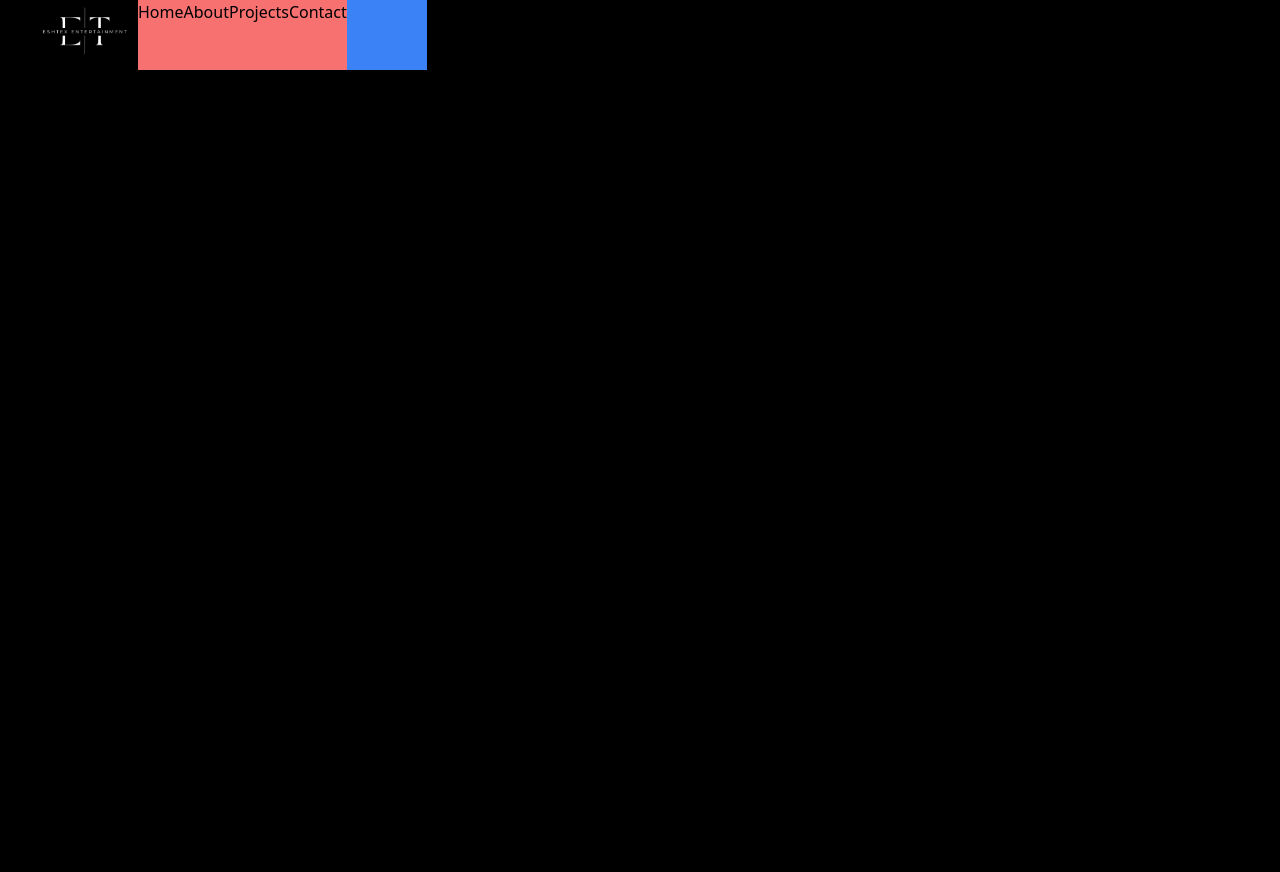
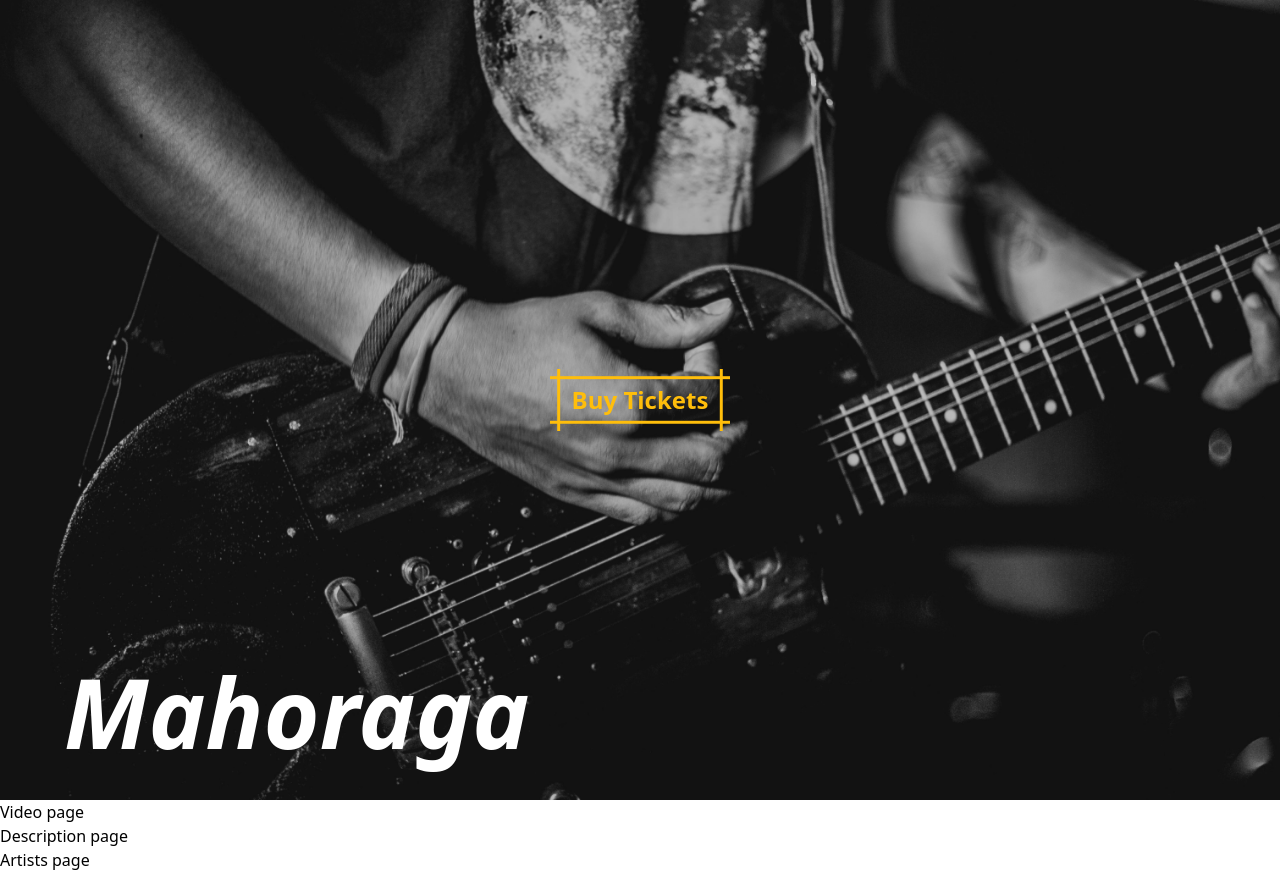
Before and after one commit to DasunMadawa/Eshtex-Entertainment, a Next.js app: page /event in a window 1280 px wide. Before the commit this address had no page. Before the commit the page ends 800 px from the top, so only its background shows below. Built offline with nearby package versions, Linux system fonts and the light colour scheme.

Commit message:
feat: cover component

```diff
--- /dev/null
+++ b/app/event/page.tsx
@@ -0,0 +1,16 @@
+import Artists from '@/components/event/Artists'
+import Descritpion from '@/components/event/Descritpion'
+import Cover from '@/components/event/Cover'
+import Video from '@/components/event/Video'
+import React from 'react'
+
+export default function event() {
+  return (
+    <div className='bg-white overflow-x-hidden'>
+      <Cover/>
+      <Video/>
+      <Descritpion/>
+      <Artists/>
+    </div>
+  )
+}
--- a/app/globals.css
+++ b/app/globals.css
@@ -23,3 +23,38 @@ body {
 html {
   scroll-behavior: smooth;
 }
+
+.button-89 {
+  --b: 3px;   /* border thickness */
+  --s: .45em; /* size of the corner */
+  --color: #FFBE0B;
+
+  padding: calc(.5em + var(--s)) calc(.9em + var(--s));
+  color: var(--color);
+  --_p: var(--s);
+  background:
+    conic-gradient(from 90deg at var(--b) var(--b),#0000 90deg,var(--color) 0)
+    var(--_p) var(--_p)/calc(100% - var(--b) - 2*var(--_p)) calc(100% - var(--b) - 2*var(--_p));
+  transition: .3s linear, color 0s, background-color 0s;
+  outline: var(--b) solid #0000;
+  outline-offset: .6em;
+  font-size: 16px;
+
+  border: 0;
+
+  user-select: none;
+  -webkit-user-select: none;
+  touch-action: manipulation;
+}
+
+.button-89:hover,
+.button-89:focus-visible{
+  --_p: 0px;
+  outline-color: var(--color);
+  outline-offset: .05em;
+}
+
+.button-89:active {
+  background: var(--color);
+  color: #fff;
+}
--- /dev/null
+++ b/components/event/Artists.tsx
@@ -0,0 +1,9 @@
+import React from 'react'
+
+export default function Artists() {
+  return (
+    <div>
+        <h1>Artists page</h1>
+    </div>
+  )
+}
--- /dev/null
+++ b/components/event/Cover.tsx
@@ -0,0 +1,24 @@
+import React from 'react'
+
+import coverImg from '../../public/event-home-bg.png'
+import Image from 'next/image'
+
+export default function Cover() {
+    return (
+        <div
+            className='w-screen h-svh max-h-svh bg-cover bg-center relative'
+            style={{ backgroundImage: 'url("/event-home-bg.png")' }}
+        >
+            {/* buy ticket button */}
+            <div className='w-full h-full flex items-center justify-center'>
+                {/* <button>Buy Ticket</button> */}
+                <button className="button-89" role="button">
+                    <span className=' text-2xl font-bold'>Buy Tickets</span>
+                </button>
+            </div>
+
+            {/* event title */}
+            <h1 className='absolute left-16 bottom-10 text-white text-8xl font-bold italic'>Mahoraga</h1>
+        </div>
+    )
+}
--- /dev/null
+++ b/components/event/Descritpion.tsx
@@ -0,0 +1,9 @@
+import React from 'react'
+
+export default function Descritpion() {
+  return (
+    <div>
+        <h1>Description page</h1>
+    </div>
+  )
+}
--- /dev/null
+++ b/components/event/Video.tsx
@@ -0,0 +1,9 @@
+import React from 'react'
+
+export default function Video() {
+  return (
+    <div>
+        <h1>Video page</h1>
+    </div>
+  )
+}
```
Also changed, not shown: public/event-home-bg.png (added).
